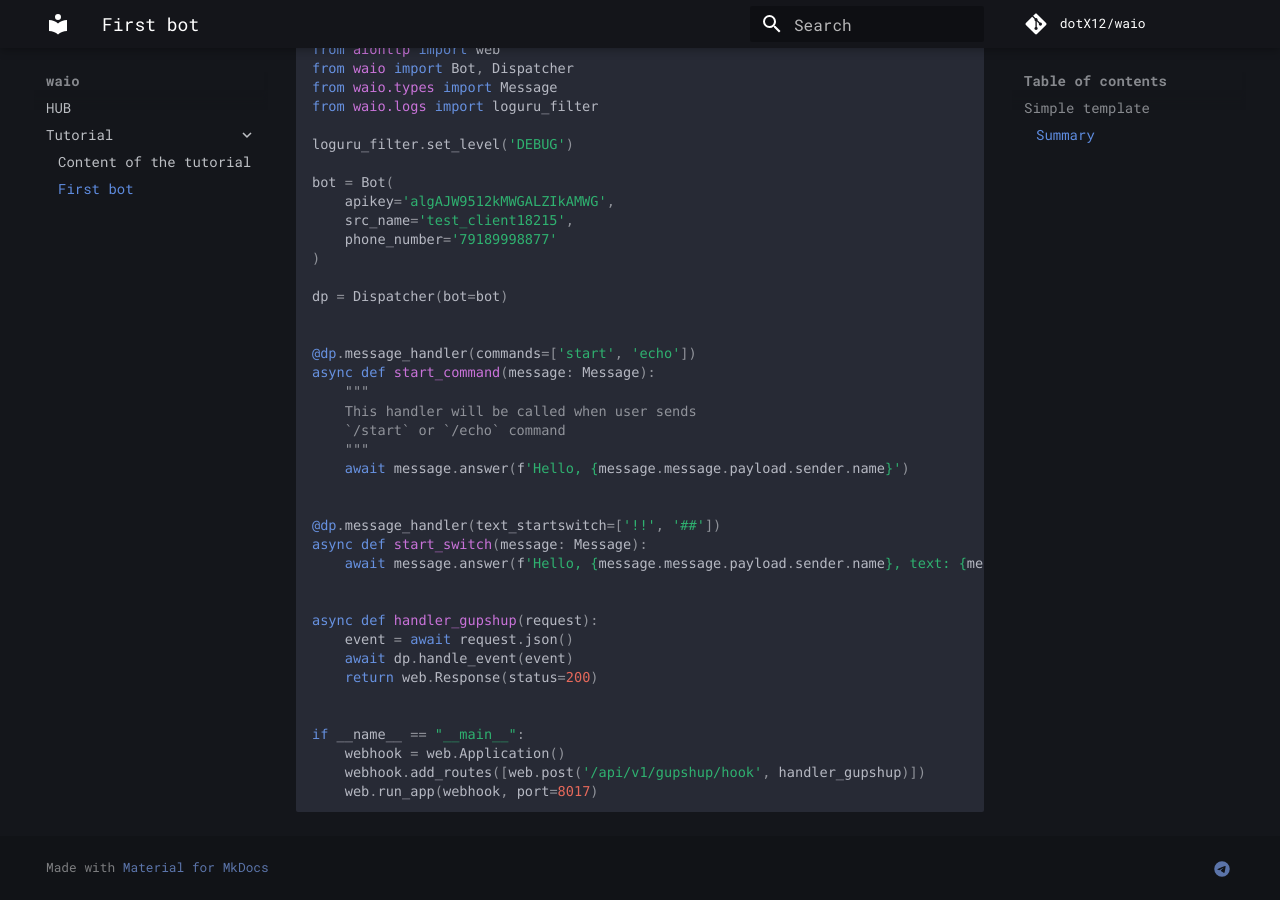
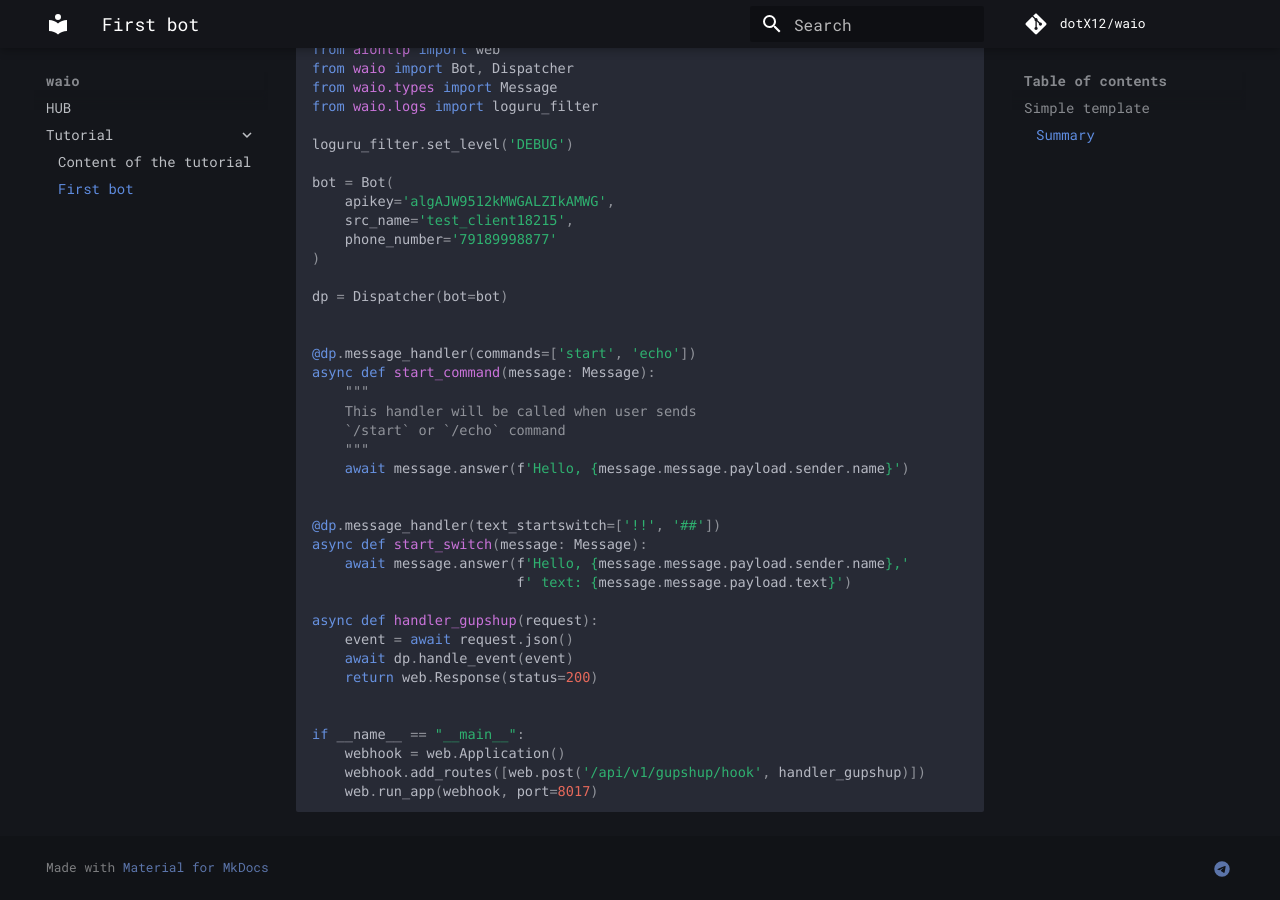
Before and after one commit to dotX12/waio, an MkDocs documentation site: the page built from docs/tutorial/first-bot.md, in a window 1280 px wide and 900 px high, scrolled down 1380 px. Built offline with MkDocs 1.6.1 and Material for MkDocs 9.7.7, drawn with Linux system fonts in a browser that asks for light colours; some web fonts are replaced; comment, search, counter and statistics services are not loaded.

Commit message:
fix long line

```diff
--- a/docs/tutorial/first-bot.md
+++ b/docs/tutorial/first-bot.md
@@ -88,8 +88,8 @@ async def start_command(message: Message):
 
 @dp.message_handler(text_startswitch=['!!', '##'])
 async def start_switch(message: Message):
-    await message.answer(f'Hello, {message.message.payload.sender.name}, text: {message.message.payload.text}')
-
+    await message.answer(f'Hello, {message.message.payload.sender.name},'
+                         f' text: {message.message.payload.text}')
 
 async def handler_gupshup(request):
     event = await request.json()
```
